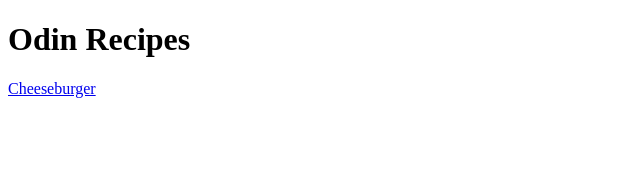
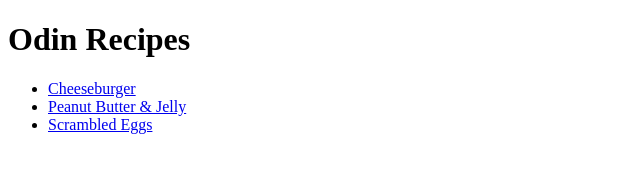
Before and after one commit to mweickmann/odin-recipes, a plain HTML site: page index.html in a window 1280 px wide. Shown: the whole page, without its empty margins (0-640 px from the left). Drawn offline with Linux system fonts and the light colour scheme.

Commit message:
Added links to recipe pages to index.html

```diff
--- a/index.html
+++ b/index.html
@@ -8,6 +8,10 @@
 </head>
 <body>
     <h1>Odin Recipes</h1>
-    <a href="recipes/cheeseburger.html">Cheeseburger</a>
+        <ul>
+            <li><a href="recipes/cheeseburger.html">Cheeseburger</a></li>
+            <li><a href="recipes/pbj.html">Peanut Butter & Jelly</a></li>
+            <li><a href="scrambledeggs.html">Scrambled Eggs</a></li>
+        </ul>
 </body>
 </html>
```
